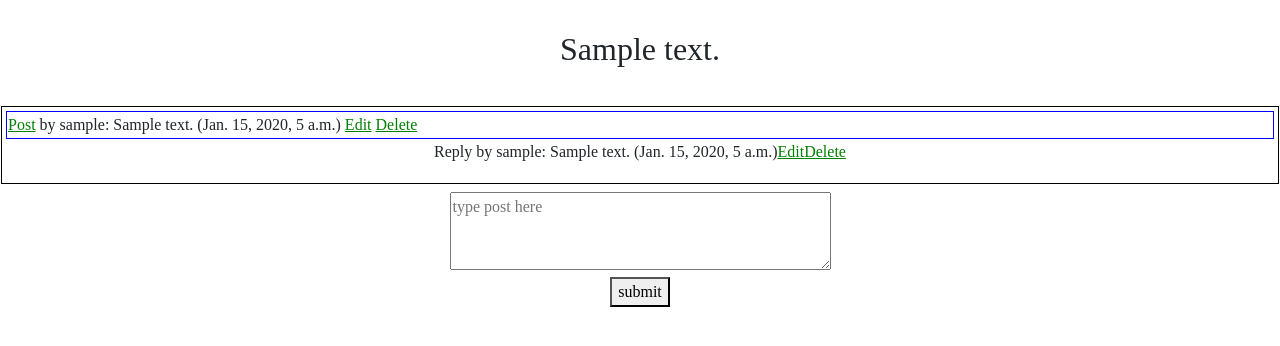
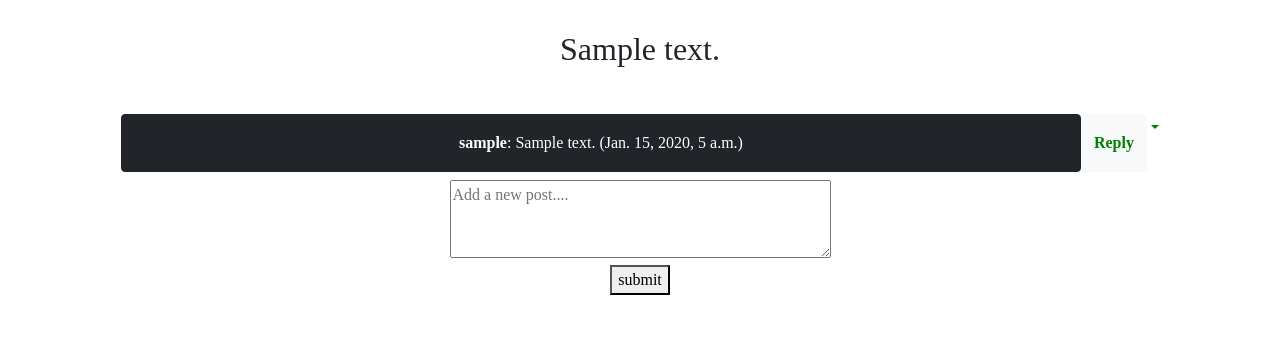
Before and after one commit to cspdevs000/neighborly, a Django app: page /building/1/ in a window 1280 px wide. Shown: the part 56-402 px from the top of the page. Run offline with Django 4.2, Linux system fonts and the light colour scheme; a user stored in the database is signed in; tables that the repository leaves empty hold one stand-in row (values such as "Sample post"); some libraries are stand-ins or nearby versions.

Commit message:
stying for building page added

```diff
--- a/neighborly/forms.py
+++ b/neighborly/forms.py
@@ -6,7 +6,7 @@ class PostForm(forms.ModelForm):
         label='',
         widget=forms.Textarea(attrs={
             'rows': '3',
-            'placeholder': 'type post here'
+            'placeholder': 'Add a new post....'
         })
     )
     class Meta:
--- a/neighborly/templates/base_generic.html
+++ b/neighborly/templates/base_generic.html
@@ -5,6 +5,10 @@
   <meta charset="utf-8">
   <meta name="viewport" content="width=device-width, initial-scale=1">
   <link href="https://cdn.jsdelivr.net/npm/bootstrap@5.0.2/dist/css/bootstrap.min.css" rel="stylesheet" integrity="sha384-EVSTQN3/azprG1Anm3QDgpJLIm9Nao0Yz1ztcQTwFspd3yD65VohhpuuCOmLASjC" crossorigin="anonymous">
+  <script src="//ajax.googleapis.com/ajax/libs/jquery/1.11.0/jquery.min.js"></script>
+  <script src="https://code.jquery.com/jquery-3.2.1.slim.min.js" integrity="sha384-KJ3o2DKtIkvYIK3UENzmM7KCkRr/rE9/Qpg6aAZGJwFDMVNA/GpGFF93hXpG5KkN" crossorigin="anonymous"></script>
+  <script src="https://cdnjs.cloudflare.com/ajax/libs/popper.js/1.11.0/umd/popper.min.js" integrity="sha384-b/U6ypiBEHpOf/4+1nzFpr53nxSS+GLCkfwBdFNTxtclqqenISfwAzpKaMNFNmj4" crossorigin="anonymous"></script>
+  <script src="https://maxcdn.bootstrapcdn.com/bootstrap/4.0.0-beta/js/bootstrap.min.js" integrity="sha384-h0AbiXch4ZDo7tp9hKZ4TsHbi047NrKGLO3SEJAg45jXxnGIfYzk4Si90RDIqNm1" crossorigin="anonymous"></script>
   <!-- Add additional CSS in static file -->
   {% load static %}
   <link rel="stylesheet" type="text/css" href="{% static 'neighborly/style.css' %}">
--- a/neighborly/templates/neighborly/building.html
+++ b/neighborly/templates/neighborly/building.html
@@ -1,29 +1,43 @@
 {% extends "base_generic.html" %}
-{% load static %}
-<link rel="stylesheet" type="text/css" href="{% static 'neighborly/style.css' %}">
-<link rel="preconnect" href="https://fonts.googleapis.com">
-<link rel="preconnect" href="https://fonts.gstatic.com" crossorigin>
-<link href="https://fonts.googleapis.com/css2?family=Didact+Gothic&family=Rokkitt:wght@100&display=swap" rel="stylesheet">
 
 {% block content %}
     <h2 class='home-header'>{{ building.address }}</h2>
-    <div class='post-container'>
-            {% for post in post_list %}
-            <div class='single-post-container'>
-            <a href="/post/{{ post.id }}/">Post</a> by {{ post.user }}: {{ post.body }} ({{post.pub_date}})
-            <a href="/post/edit/{{ post.id }}/">Edit</a>
-            <a href="/post/delete/{{ post.id }}/">Delete</a>
+    <div class='flex justify-content-center mt-3'>
+        {% for post in post_list %}
+        <div class='d-flex justify-content-center mt-3' >
+            <button class="btn btn-dark p-3 w-75" type="button" data-toggle="collapse" data-target="#collapseExample{{ post.id }}" aria-expanded="false" aria-controls="collapseExample{{ post.id }}">
+                <strong>{{ post.user }}</strong>: {{ post.body }} ({{post.pub_date}})
+            </button>
+            <button class="btn btn-light"><a class="text-decoration-none" href="/post/{{ post.id }}/"><strong>Reply</strong></a></button>
+            {% if user == post.user %}
+            <div class="nav-item dropdown">
+                <a class="nav-link-dark dropdown-toggle align-middle" href="#" id="navbarDropdown" role="button" data-toggle="dropdown" aria-haspopup="true" aria-expanded="false">
+                </a>
+                <div class="dropdown-menu" aria-labelledby="navbarDropdown">
+                    <a class="px-4" href="/post/edit/{{ post.id }}/">Edit</a>
+                    <a class="p-1" href="/post/delete/{{ post.id }}/">Delete</a>
+                </div>
             </div>
+            {% endif %}
+            </div>
+            <div class="collapse" id="collapseExample{{ post.id }}">
                 {% for reply in post.reply_set.all %}
-                <div class='d-flex justify-content-center'>
-                    <p>Reply by {{ reply.user }}: {{ reply.body }} ({{ reply.pub_date }})</p>
+                <div class="d-inline-flex w-75 mt-1">
+                    <p><strong>{{ reply.user }}</strong>: {{ reply.body }} ({{ reply.pub_date }})</p>
                     {% if user == reply.user %}
-                    <a href="/reply/edit/{{ reply.id }}/">Edit</a>
-                    <a href="/reply/delete/{{ reply.id }}/">Delete</a>
+                    <div class="nav-item dropdown">
+                        <a class="nav-link-dark dropdown-toggle" href="#" id="navbarDropdown" role="button" data-toggle="dropdown" aria-haspopup="true" aria-expanded="false">
+                        </a>
+                        <div class="dropdown-menu" aria-labelledby="navbarDropdown">
+                            <a href="/reply/edit/{{ reply.id }}/">Edit</a>
+                            <a href="/reply/delete/{{ reply.id }}/">Delete</a>
+                        </div>
+                    </div>
                     {% endif %}
                 </div>
                 {% endfor %}
-            {% endfor %}
+            </div>
+        {% endfor %}
     </div>
     <div class='add-comment-container'>
     <form action='' method='POST'>
--- a/neighborly/views.py
+++ b/neighborly/views.py
@@ -84,7 +84,7 @@ class PostView(View):
         if ExtendUser.objects.filter(user__username = request.user)[0].building_id == building_id:
             user = request.user
             building = get_object_or_404(Building, pk=building_id)
-            posts = Post.objects.filter(building = building_id).order_by('-pub_date')
+            posts = Post.objects.filter(building = building_id).order_by('-pub_date')[:5]
             form = PostForm()
             replyform = ReplyForm()
             context = {
@@ -100,7 +100,7 @@ class PostView(View):
 
     def post(self, request, building_id, *args, **kwargs):
         building = get_object_or_404(Building, pk=building_id)
-        posts = Post.objects.filter(building = building_id).order_by('-pub_date')
+        posts = Post.objects.filter(building = building_id).order_by('-pub_date')[:5]
         form = PostForm(request.POST)
         if form.is_valid():
             new_post = form.save(commit=False)
@@ -131,7 +131,7 @@ class ReplyView(View):
         reply = Reply.objects.filter(post = post_id).order_by('-pub_date')
         replyform = ReplyForm()
         context = {
-            "building": building,
+            'building': building,
             'post': post,
             'reply_list': reply,
             'replyform': replyform,
@@ -189,8 +189,6 @@ class ProfileEditView(LoginRequiredMixin, UserPassesTestMixin, UpdateView):
 
 
 #todo
-#make if statement for add building page to only allow if user isn't already attached to a building.
-#if they are, promt them to leave that building or redirect
 #pagination for posts
 #add send invitation functionality for building admin
 #pass admin roles to another user
```
